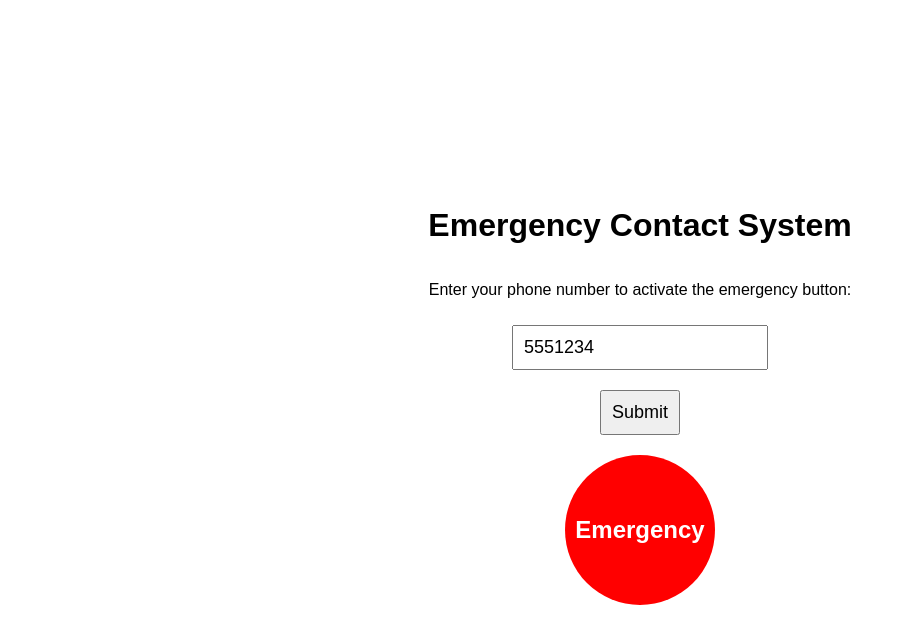
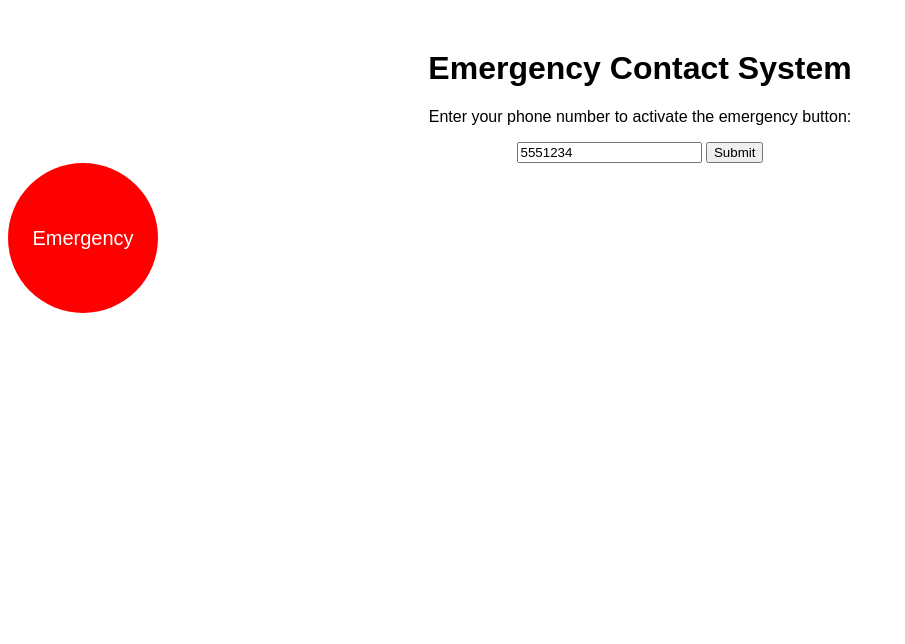
Before and after one commit to madhu-05-pro/try, a plain HTML site: page index.html in a window 1280 px wide. Both pictures are taken after typing "5551234" into the empty fields and a click on the button "Submit". Shown: the whole page, without its empty margins (0-905 px from the left). Drawn offline with Linux system fonts and the light colour scheme.

Commit message:
Update index.html

```diff
--- a/index.html
+++ b/index.html
@@ -5,22 +5,7 @@
     <meta name="viewport" content="width=device-width, initial-scale=1.0">
     <title>Emergency Button</title>
     <style>
-        body {
-            font-family: Arial, sans-serif;
-            text-align: center;
-            margin-top: 50px;
-            display: flex;
-            flex-direction: column;
-            align-items: center;
-            justify-content: center;
-            height: 100vh;
-            margin: 0;
-        }
-        input, button {
-            margin: 10px;
-            padding: 10px;
-            font-size: 18px;
-        }
+        body { font-family: Arial, sans-serif; text-align: center; margin-top: 50px; }
         #emergencyBtn {
             display: none;
             background-color: red;
@@ -29,8 +14,7 @@
             border-radius: 50%;
             width: 150px;
             height: 150px;
-            font-size: 24px;
-            font-weight: bold;
+            font-size: 20px;
             cursor: pointer;
         }
     </style>
@@ -38,7 +22,6 @@
 <body>
     <h1>Emergency Contact System</h1>
     <p>Enter your phone number to activate the emergency button:</p>
-
     <input type="tel" id="phoneNumber" placeholder="Enter your phone number" />
     <button onclick="checkNumber()">Submit</button>
 
@@ -61,17 +44,18 @@
         function sendEmergency() {
             const phoneNumber = document.getElementById("phoneNumber").value;
             if (phoneNumber && latitude !== null && longitude !== null) {
-                const message = `Emergency! Contact: ${phoneNumber}. Location: ${latitude}, ${longitude}`;
-                alert(message);
-
                 fetch('/send-sms', {
                     method: 'POST',
                     headers: { 'Content-Type': 'application/json' },
                     body: JSON.stringify({
-                        to: "+919790559885",
-                        message: message
+                        phoneNumber: phoneNumber,
+                        latitude: latitude,
+                        longitude: longitude
                     })
-                });
+                })
+                .then(response => response.text())
+                .then(data => alert(data))
+                .catch(err => alert("Error: " + err));
             } else {
                 alert("Location not available or phone number missing.");
             }
```
